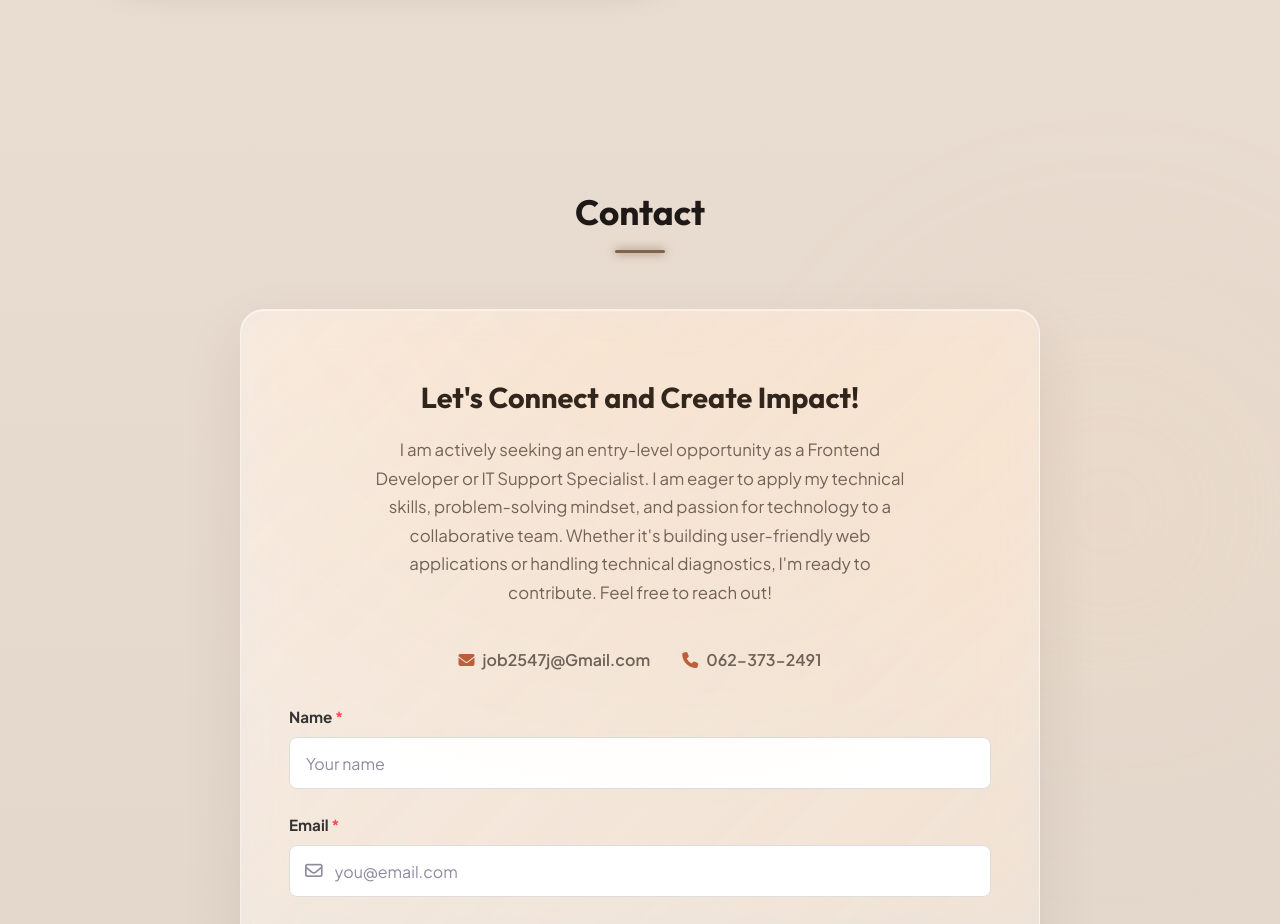
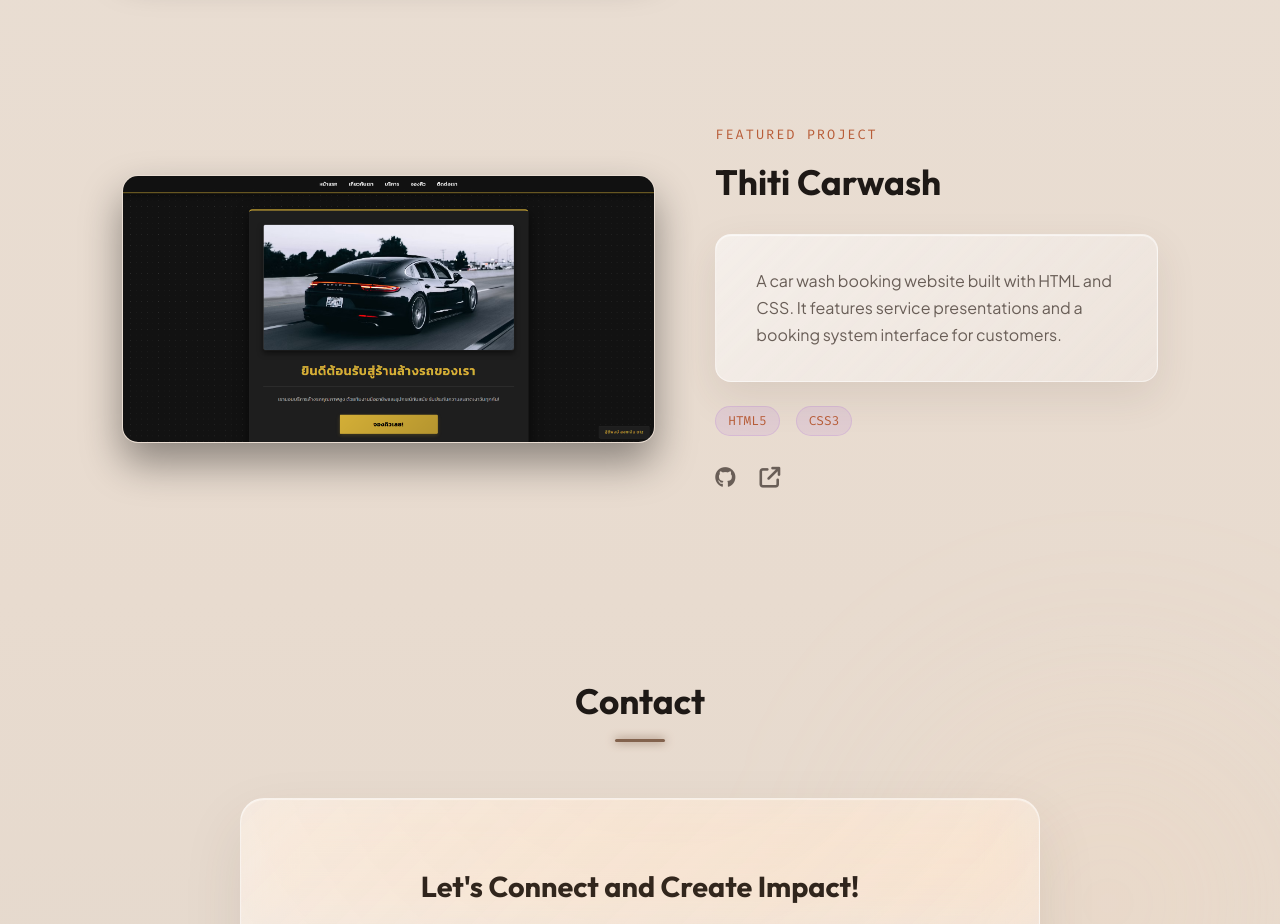
Before and after one commit to TTthiti01/-portfolio-Thiti, a React (Vite) app: page / in a window 1280 px wide. Shown: the part 5168-6092 px from the top of the page. Built offline with nearby package versions, Linux system fonts and the light colour scheme; no server answers.

Commit message:
feat: add Thiti Carwash project to portfolio

```diff
--- a/src/App.tsx
+++ b/src/App.tsx
@@ -829,6 +829,31 @@ function App() {
                 </div>
             </div>
 
+            {/*  Project 4: Thiti Car Wash  */}
+            <div className="project-item project-reverse">
+                <div className="project-content">
+                    <span className="project-tag">Featured Project</span>
+                    <h3 className="project-title">Thiti Carwash</h3>
+                    <div className="project-description">
+                        <p>A car wash booking website built with HTML and CSS. It features service presentations and a booking system interface for customers.</p>
+                    </div>
+                    <div className="project-tech-list">
+                        <span>HTML5</span>
+                        <span>CSS3</span>
+                    </div>
+                    <div className="project-links">
+                        <a href="https://github.com/TTthiti01/thiticarwash" target="_blank" rel="noopener noreferrer" className="proj-link" aria-label="GitHub"><i className="fa-brands fa-github"></i></a>
+                        <a href="https://thiticarwash.vercel.app/" target="_blank" rel="noopener noreferrer" className="proj-link" aria-label="Live Demo"><i className="fa-solid fa-arrow-up-right-from-square"></i></a>
+                    </div>
+                </div>
+                <div className="project-image-container">
+                    <a href="https://thiticarwash.vercel.app/" target="_blank" rel="noopener noreferrer" style={{ display: 'block', width: '100%', height: '100%' }}>
+                        <div className="project-image-glow"></div>
+                        <img src="assets/thiticarwash.png" alt="Thiti Carwash Project" className="project-img" loading="lazy" decoding="async" />
+                    </a>
+                </div>
+            </div>
+
         </section>
 
         {/*  Contact Section  */}
```
Also changed, not shown: public/assets/thiticarwash.png (added).
